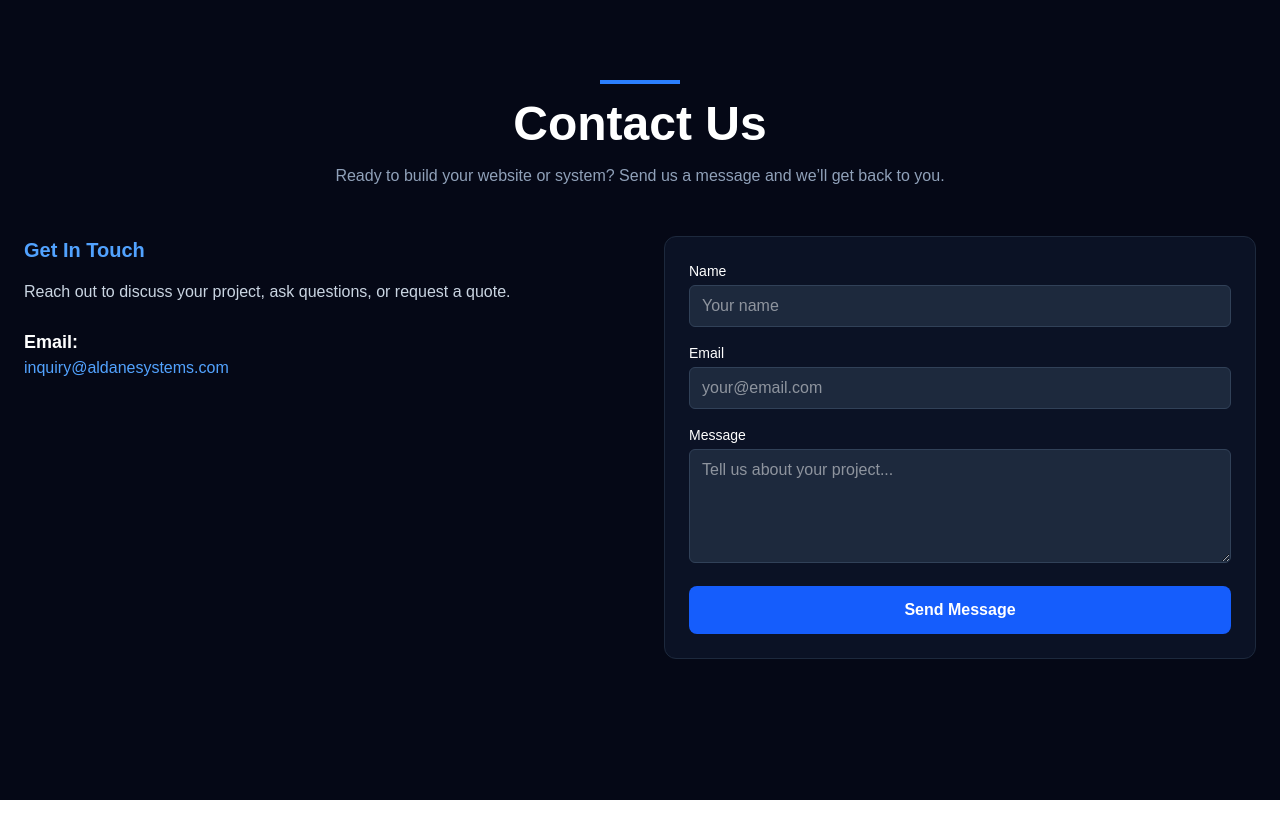
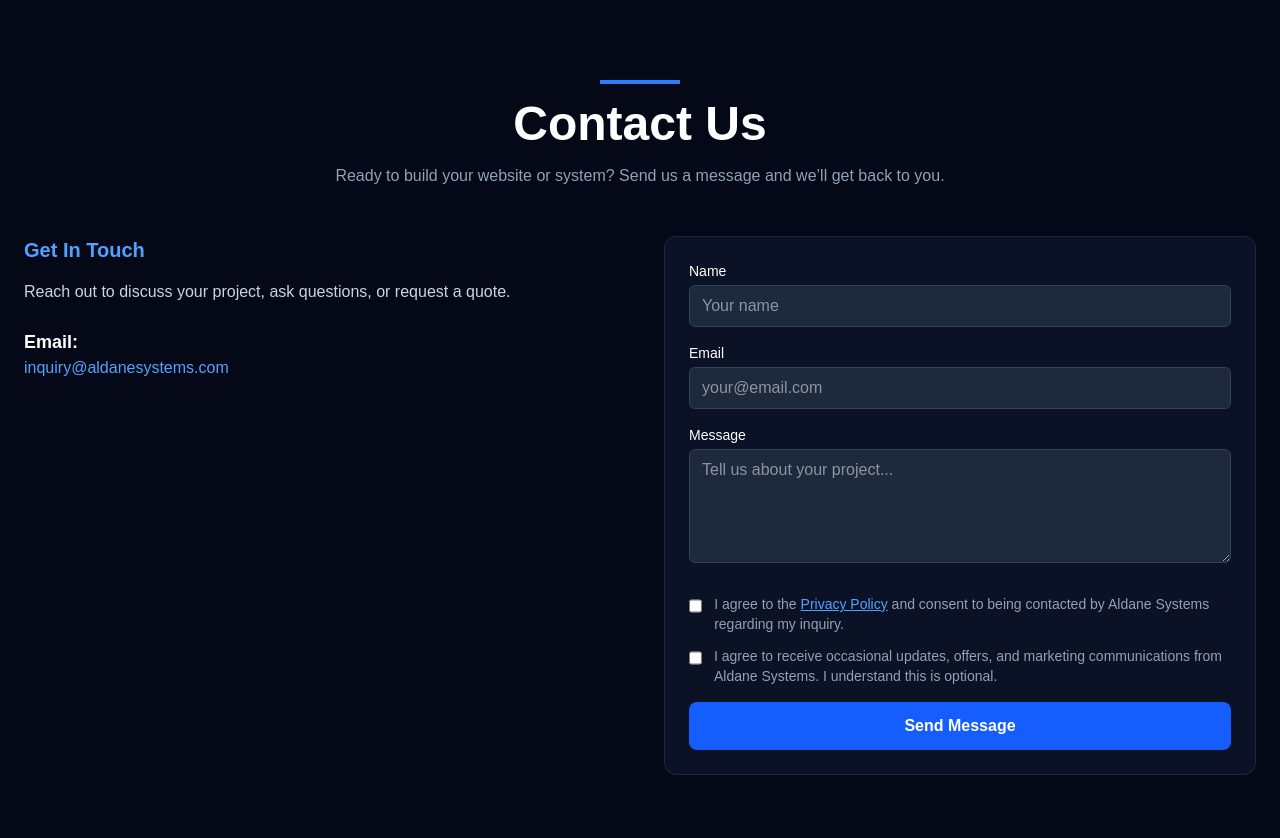
Before and after one commit to aldaneharry-source/aldane-site, a Next.js app: page /contact in a window 1280 px wide. Shown: the top 838 px of the page. Before the commit the page ends 800 px from the top, so only its background shows below. Built offline with nearby package versions, Linux system fonts and the light colour scheme.

Commit message:
Add consent checkboxes for privacy and marketing

```diff
--- a/app/contact/page.tsx
+++ b/app/contact/page.tsx
@@ -74,6 +74,43 @@ export default function ContactPage() {
               />
             </div>
 
+            <div className="space-y-3 pt-2">
+              <label className="flex items-start gap-3 text-sm text-slate-400">
+                <input
+                  type="checkbox"
+                  name="privacyConsent"
+                  required
+                  className="mt-1 h-4 w-4 accent-blue-600"
+                />
+
+                <span>
+                  I agree to the{" "}
+                  <a
+                    href="/privacy"
+                    className="text-blue-400 underline hover:text-blue-300"
+                  >
+                    Privacy Policy
+                  </a>{" "}
+                  and consent to being contacted by Aldane Systems regarding my
+                  inquiry.
+                </span>
+              </label>
+
+              <label className="flex items-start gap-3 text-sm text-slate-400">
+                <input
+                  type="checkbox"
+                  name="marketingConsent"
+                  className="mt-1 h-4 w-4 accent-blue-600"
+                />
+
+                <span>
+                  I agree to receive occasional updates, offers, and marketing
+                  communications from Aldane Systems. I understand this is
+                  optional.
+                </span>
+              </label>
+            </div>
+
             <button
               type="submit"
               className="w-full rounded-lg bg-blue-600 py-3 font-semibold transition hover:bg-blue-700"
```
